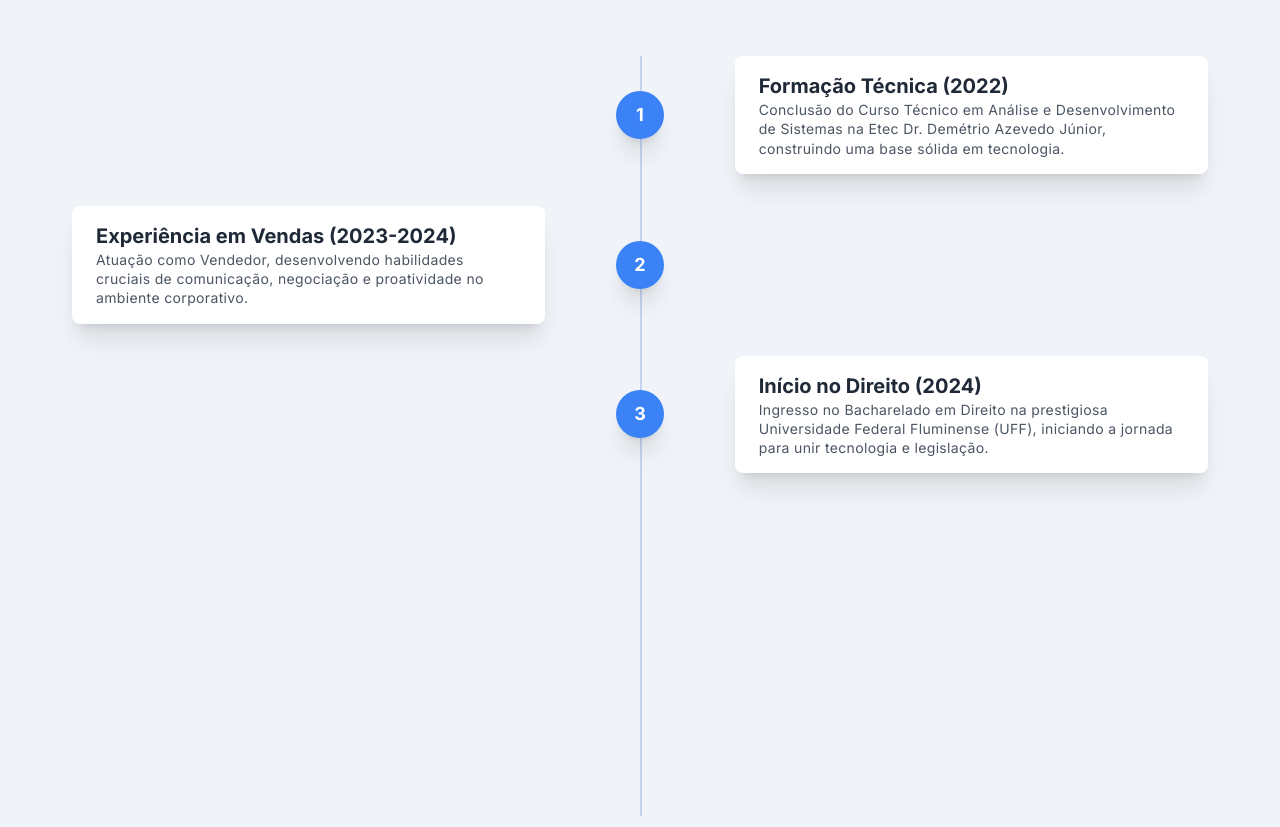
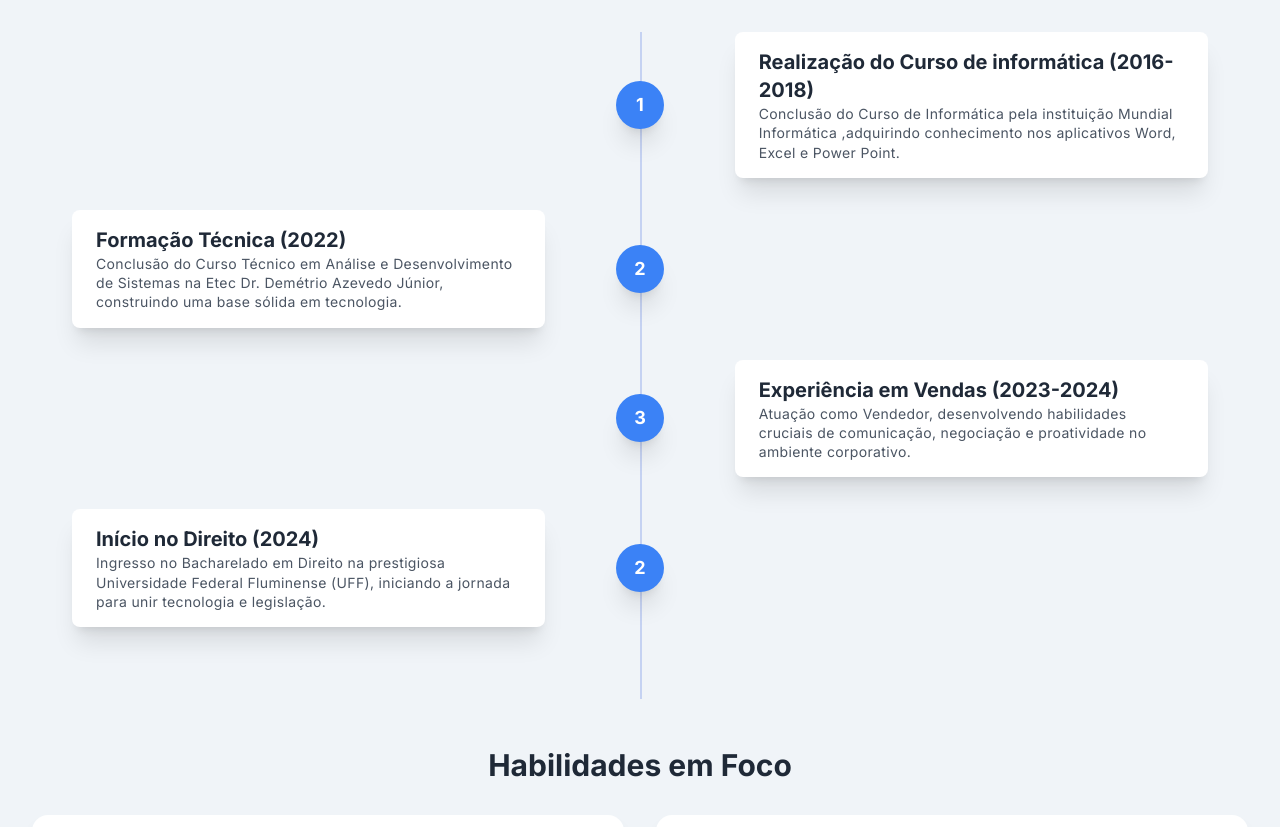
Before and after one commit to Lizandrofelipe/Infografico, a plain HTML site: page index.html in a window 1280 px wide. Shown: the part 648-1475 px from the top of the page. Drawn offline with nearby package versions, Linux system fonts and the light colour scheme.

Commit message:
Update index.html
Mudança nos cards da trilha do aprendizado

```diff
--- a/index.html
+++ b/index.html
@@ -1,4 +1,4 @@
-y<!DOCTYPE html>
+<!DOCTYPE html>
 <html lang="pt-BR">
 <head>
     <meta charset="UTF-8">
@@ -62,8 +62,8 @@ y<!DOCTYPE html>
                             <h3 class="mx-auto font-bold text-lg text-white">1</h3>
                         </div>
                         <div class="order-1 bg-white rounded-lg shadow-xl w-5/12 px-6 py-4">
-                            <h3 class="font-bold text-gray-800 text-xl">Formação Técnica (2022)</h3>
-                            <p class="text-sm leading-snug tracking-wide text-gray-600">Conclusão do Curso Técnico em Análise e Desenvolvimento de Sistemas na Etec Dr. Demétrio Azevedo Júnior, construindo uma base sólida em tecnologia.</p>
+                            <h3 class="font-bold text-gray-800 text-xl">Realização do Curso de informática  (2016-2018)</h3>
+                            <p class="text-sm leading-snug tracking-wide text-gray-600">Conclusão do Curso de Informática pela instituição Mundial Informática ,adquirindo conhecimento nos aplicativos Word, Excel e Power Point.</p>
                         </div>
                     </div>
 
@@ -73,8 +73,8 @@ y<!DOCTYPE html>
                             <h3 class="mx-auto text-white font-bold text-lg">2</h3>
                         </div>
                         <div class="order-1 bg-white rounded-lg shadow-xl w-5/12 px-6 py-4">
-                            <h3 class="font-bold text-gray-800 text-xl">Experiência em Vendas (2023-2024)</h3>
-                            <p class="text-sm leading-snug tracking-wide text-gray-600">Atuação como Vendedor, desenvolvendo habilidades cruciais de comunicação, negociação e proatividade no ambiente corporativo.</p>
+                            <h3 class="font-bold text-gray-800 text-xl">Formação Técnica (2022)</h3>
+                            <p class="text-sm leading-snug tracking-wide text-gray-600">Conclusão do Curso Técnico em Análise e Desenvolvimento de Sistemas na Etec Dr. Demétrio Azevedo Júnior, construindo uma base sólida em tecnologia.</p>
                         </div>
                     </div>
 
@@ -84,10 +84,22 @@ y<!DOCTYPE html>
                             <h3 class="mx-auto font-bold text-lg text-white">3</h3>
                         </div>
                         <div class="order-1 bg-white rounded-lg shadow-xl w-5/12 px-6 py-4">
+                            <h3 class="font-bold text-gray-800 text-xl">Experiência em Vendas (2023-2024)</h3>
+                            <p class="text-sm leading-snug tracking-wide text-gray-600">Atuação como Vendedor, desenvolvendo habilidades cruciais de comunicação, negociação e proatividade no ambiente corporativo.</p>
+                        </div>
+                    </div>
+
+                    <div class="mb-8 flex justify-between flex-row-reverse items-center w-full left-timeline">
+                        <div class="order-1 w-5/12"></div>
+                        <div class="z-20 flex items-center order-1 bg-blue-500 shadow-xl w-12 h-12 rounded-full">
+                            <h3 class="mx-auto text-white font-bold text-lg">2</h3>
+                        </div>
+                        <div class="order-1 bg-white rounded-lg shadow-xl w-5/12 px-6 py-4">
                             <h3 class="font-bold text-gray-800 text-xl">Início no Direito (2024)</h3>
                             <p class="text-sm leading-snug tracking-wide text-gray-600">Ingresso no Bacharelado em Direito na prestigiosa Universidade Federal Fluminense (UFF), iniciando a jornada para unir tecnologia e legislação.</p>
                         </div>
                     </div>
+
                 </div>
             </section>
 
```
